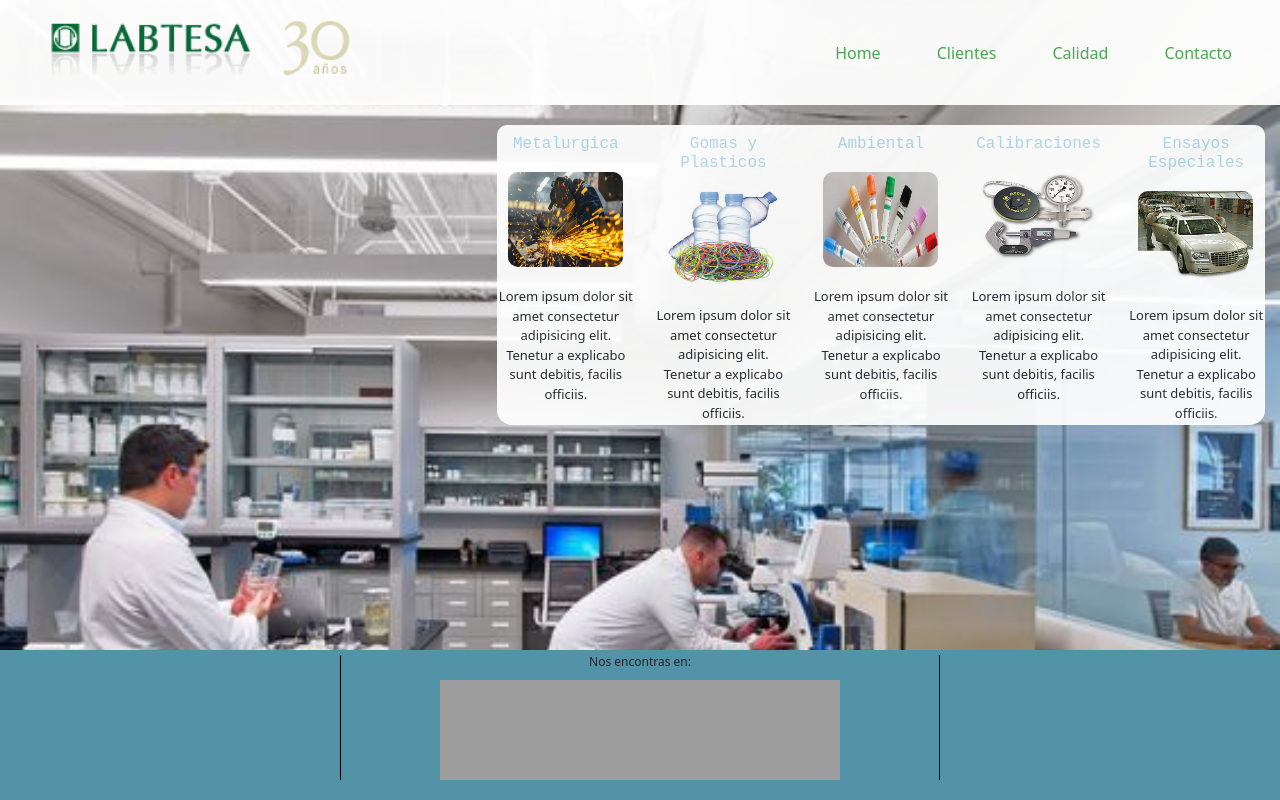
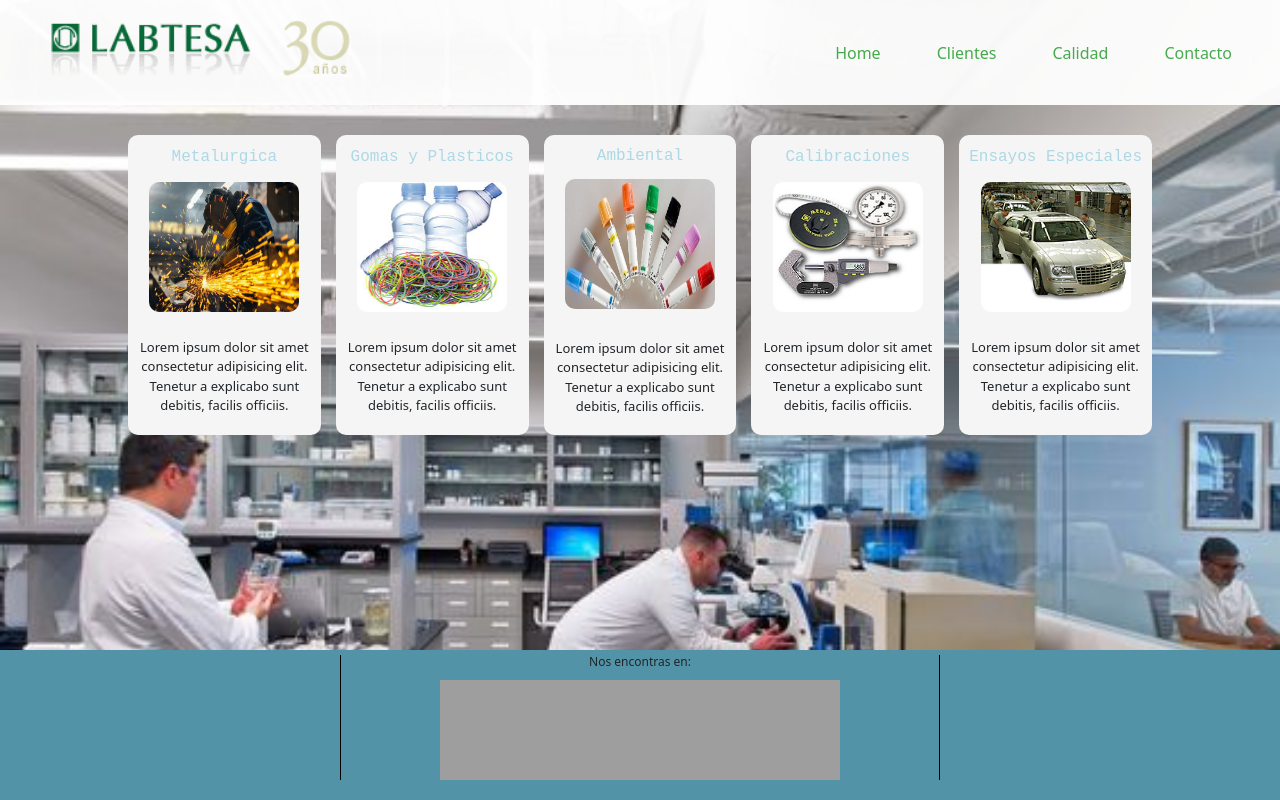
Before and after one commit to ThomasCavia/Labtesa, a website: page index.html in a window 1280 px wide. Drawn offline with nearby package versions, Linux system fonts and the light colour scheme; grey boxes are pictures that could not be loaded.

Commit message:
Actualizacion 30/11/21

```diff
--- a/estilo.scss
+++ b/estilo.scss
@@ -106,25 +106,48 @@ body{
 @media (min-width:320px){
 
     .grid-container{
-        background-color:white;
         display: grid;
         grid-template-columns: repeat(5, 1fr);
         grid-template-rows: 300px;
-        grid-gap: 20px;
+        grid-gap: 15px;
         margin-top: 20px;
-        width: 60%;
-        margin-left: auto;
-        margin-right: 15px;
+        width: 80%;
+        margin: 30px auto;
         border-radius: 15px;
-        opacity: .93;
     }
 
     .grid-item{
-        height: 260px;
-        background-color: white;
+        background-color: whitesmoke;
+        display: flex;
+        flex-direction: column;
+        justify-content: space-around;
+        align-items: center;
+        width: 1fr;
+        height: 300px;
         border-radius: 10px;
+        transition: 0.3s;
+    }
+/*
+    #grid-item__1{
+        background-color: blueviolet;
     }
 
+    #grid-item__2{
+        background-color: chartreuse;
+    }
+
+    #grid-item__3{
+        background-color: chocolate;
+    }
+
+    #grid-item__4{
+        background-color: cornflowerblue;
+    }
+
+    #grid-item__5{
+        background-color: darkgreen;
+    }
+*/
     .titulo-grid{
         text-align: center;
         font-family: monospace;
@@ -134,17 +157,14 @@ body{
     }
 
     .img-grid{
-        height: 95px;
-        width: 115px;
-        margin-left: 11px;
-        margin-top: 10px;
+        height: 130px;
+        width: 150px;
         border-radius: 10px;
         transition: 0.4s;
     }
 
-    .img-grid:hover{
-        width: 128px;
-        height: 108px;
+    .grid-item:hover{
+
     }
 
     .text-grid{
@@ -183,9 +203,11 @@ body{
     .form__empresa{
         display: flex;
         justify-content: space-around
+        /*
         align-items: center;
         flex-direction: column;
         height: 70px;
+        */
     }
 
     .form__telefono{
--- a/index.html
+++ b/index.html
@@ -30,27 +30,27 @@
 	</nav>
 	<main>
 		<div class="grid-container">
-            <div class="grid-item">
+            <div class="grid-item" id="grid-item__1">
 				<h2 class="titulo-grid">Metalurgica</h2>
 				<a href=""><img src="img/metalurgico.jpg" alt="" class="img-grid"></a>
 				<p class="text-grid">Lorem ipsum dolor sit amet consectetur adipisicing elit. Tenetur a explicabo sunt debitis, facilis officiis.</p>
 			</div>
-			<div class="grid-item">
+			<div class="grid-item" id="grid-item__2">
 				<h2 class="titulo-grid">Gomas y Plasticos</h2>
 				<a href=""><img src="img/gomasyplasticos.jpg" alt="" class="img-grid"></a>
 				<p class="text-grid">Lorem ipsum dolor sit amet consectetur adipisicing elit. Tenetur a explicabo sunt debitis, facilis officiis.</p>
 			</div>
-			<div class="grid-item">
+			<div class="grid-item" id="grid-item__3">
 				<h2 class="titulo-grid">Ambiental</h2>
 				<a href=""><img src="img/imag_aguas1.jpg" alt="" class="img-grid"><a href=""></a>
 				<p class="text-grid">Lorem ipsum dolor sit amet consectetur adipisicing elit. Tenetur a explicabo sunt debitis, facilis officiis.</p>
 			</div>
-			<div class="grid-item">
+			<div class="grid-item" id="grid-item__4">
 				<h2 class="titulo-grid">Calibraciones</h2>
 				<a href=""><img src="img/instrumentos_medicion.jpg" alt="" class="img-grid"></a>
 				<p class="text-grid">Lorem ipsum dolor sit amet consectetur adipisicing elit. Tenetur a explicabo sunt debitis, facilis officiis.</p>
 			</div>
-			<div class="grid-item">
+			<div class="grid-item" id="grid-item__5">
 				<h2 class="titulo-grid">Ensayos Especiales</h2>
 				<a href=""><img src="img/lab-especiales.jpg" alt="" class="img-grid"></a>
 				<p class="text-grid">Lorem ipsum dolor sit amet consectetur adipisicing elit. Tenetur a explicabo sunt debitis, facilis officiis.</p>
```
Also changed, not shown: estilo.css, 1 other file.
